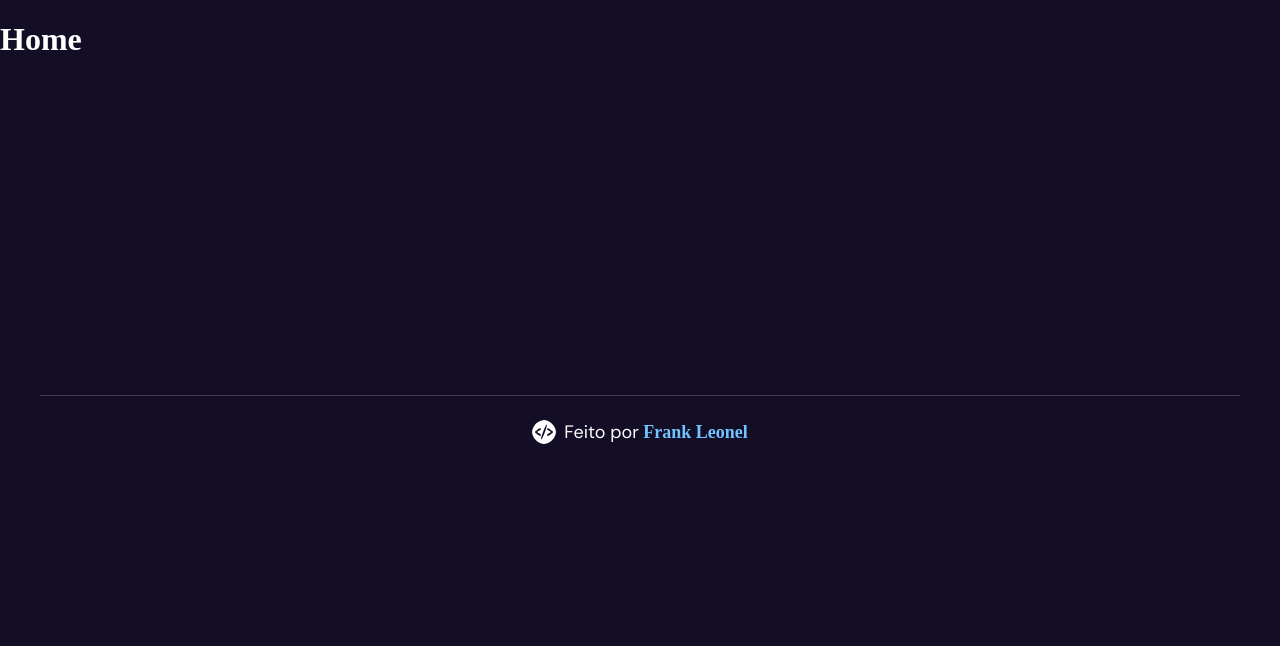
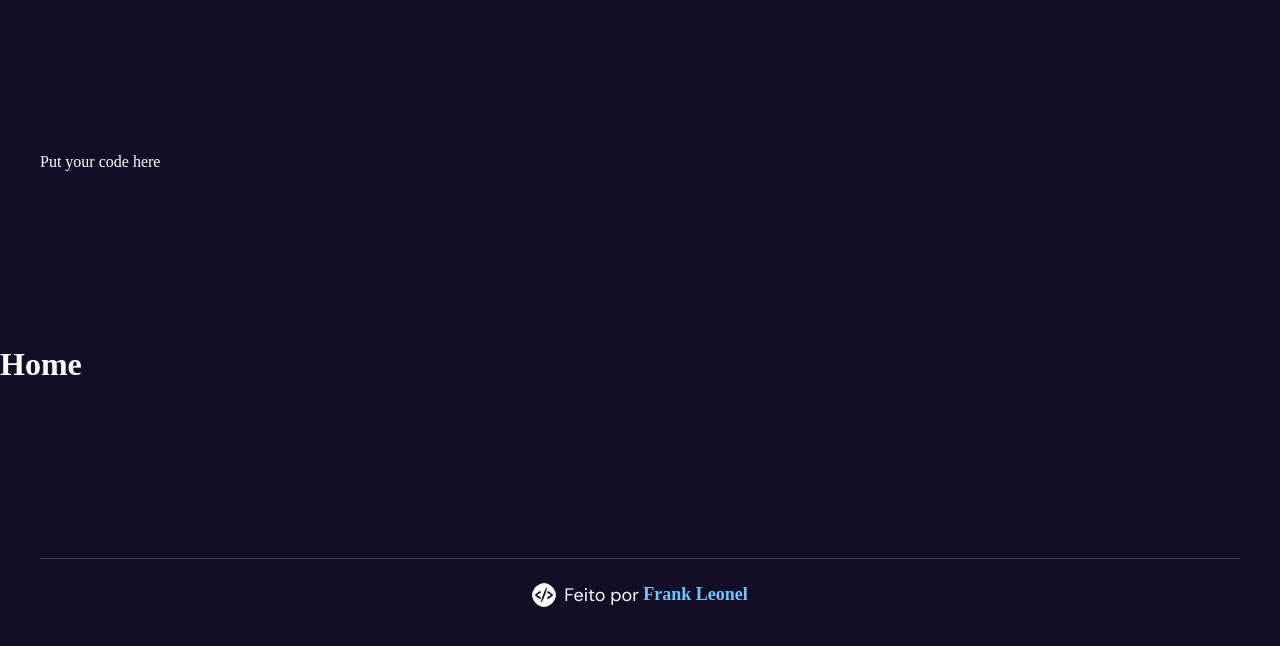
Before and after one commit to FrankLeonel/portfolio, a React (Create React App) app: page / in a window 1280 px wide. Shown: the top 646 px of the page. Built offline with nearby package versions, Linux system fonts and the light colour scheme.

Commit message:
criação do header

```diff
--- /dev/null
+++ b/src/components/Header/Header.js
@@ -0,0 +1,12 @@
+import Content from "components/Content";
+import * as S from "./Header.style";
+
+const Header = () => {
+  return (
+    <Content>
+      <S.HeaderContainer>Put your code here</S.HeaderContainer>
+    </Content>
+  );
+};
+
+export default Header;
--- /dev/null
+++ b/src/components/Header/Header.style.js
@@ -0,0 +1,3 @@
+import styled from "styled-components";
+
+export const HeaderContainer = styled.div(({ theme }) => ({}));
--- /dev/null
+++ b/src/components/Header/index.js
@@ -0,0 +1 @@
+export { default } from "./Header";
--- a/src/pages/Home.js
+++ b/src/pages/Home.js
@@ -1,8 +1,10 @@
 import Footer from "components/Footer";
+import Header from "components/Header";
 
 const Home = () => {
   return (
     <>
+      <Header />
       <h1>Home</h1>
 
       <Footer />
```
